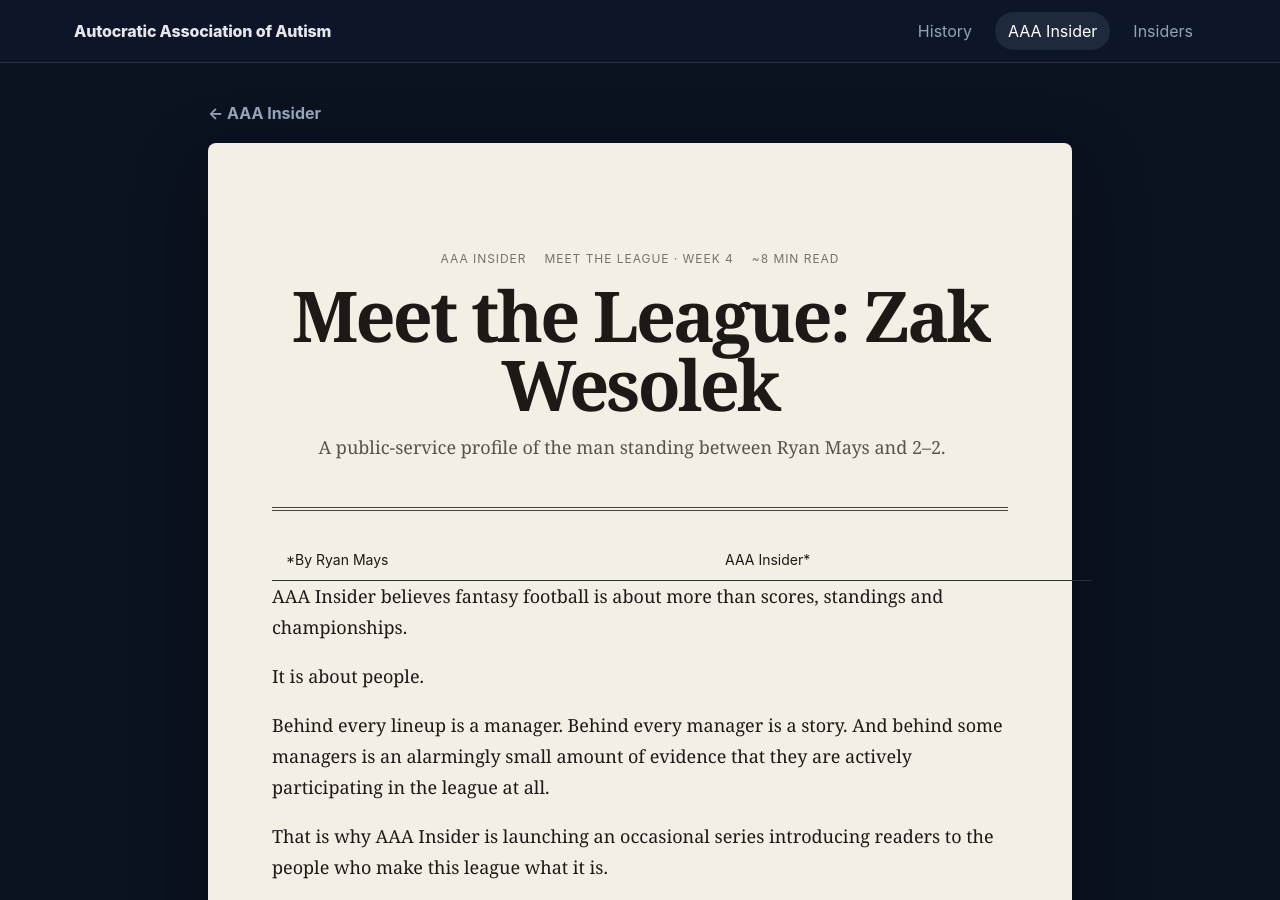
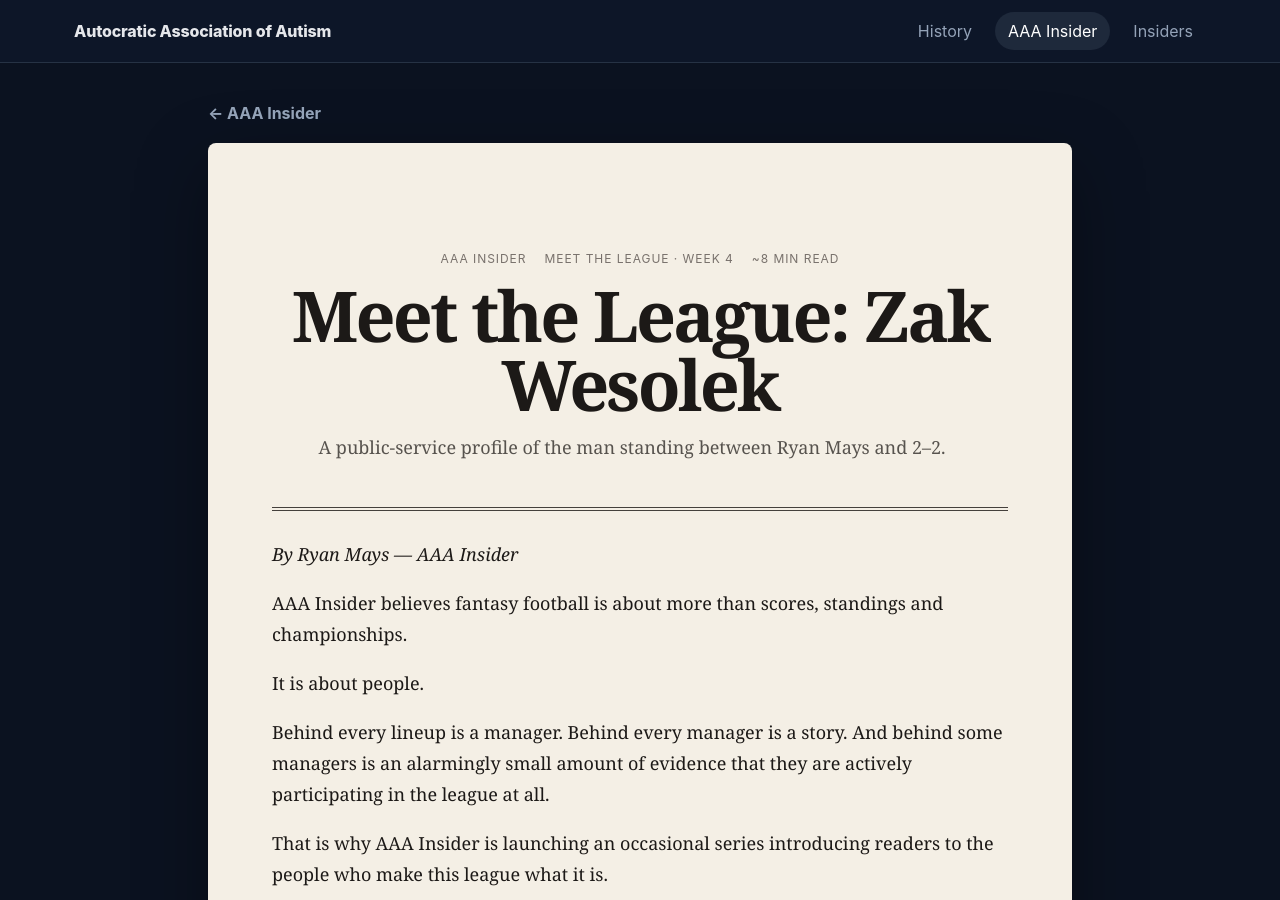
Before and after one commit to Autocratic-Association-of-Autism/AAA-Fantasy-Test, a Jekyll site: the page built from _ledger/2026-week4-meet-zak-wesolek.md, in a window 1280 px wide and 900 px high. Built offline with Jekyll 4.4.1, drawn with Linux system fonts in a browser that asks for light colours.

Commit message:
Fix Zak feature byline and image sizing

```diff
--- a/_ledger/2026-week4-meet-zak-wesolek.md
+++ b/_ledger/2026-week4-meet-zak-wesolek.md
@@ -11,7 +11,7 @@
 draft: false
 ---
 
-*By Ryan Mays | AAA Insider*
+*By Ryan Mays — AAA Insider*
 
 AAA Insider believes fantasy football is about more than scores, standings and championships.
 
@@ -25,7 +25,7 @@
 
 This is his story.
 
-![Zak Wesolek competing in track and field]({{ '/zak-wesolek-pole-vault.webp' | relative_url }})
+<img src="{{ '/zak-wesolek-pole-vault.webp' | relative_url }}" alt="Zak Wesolek competing in track and field" style="display:block;width:100%;max-width:100%;height:auto;margin:24px auto 12px;">
 
 *Zak Wesolek competing for Norwich Free Academy, 2013. Photo via the Norwich Bulletin.*
 
```
